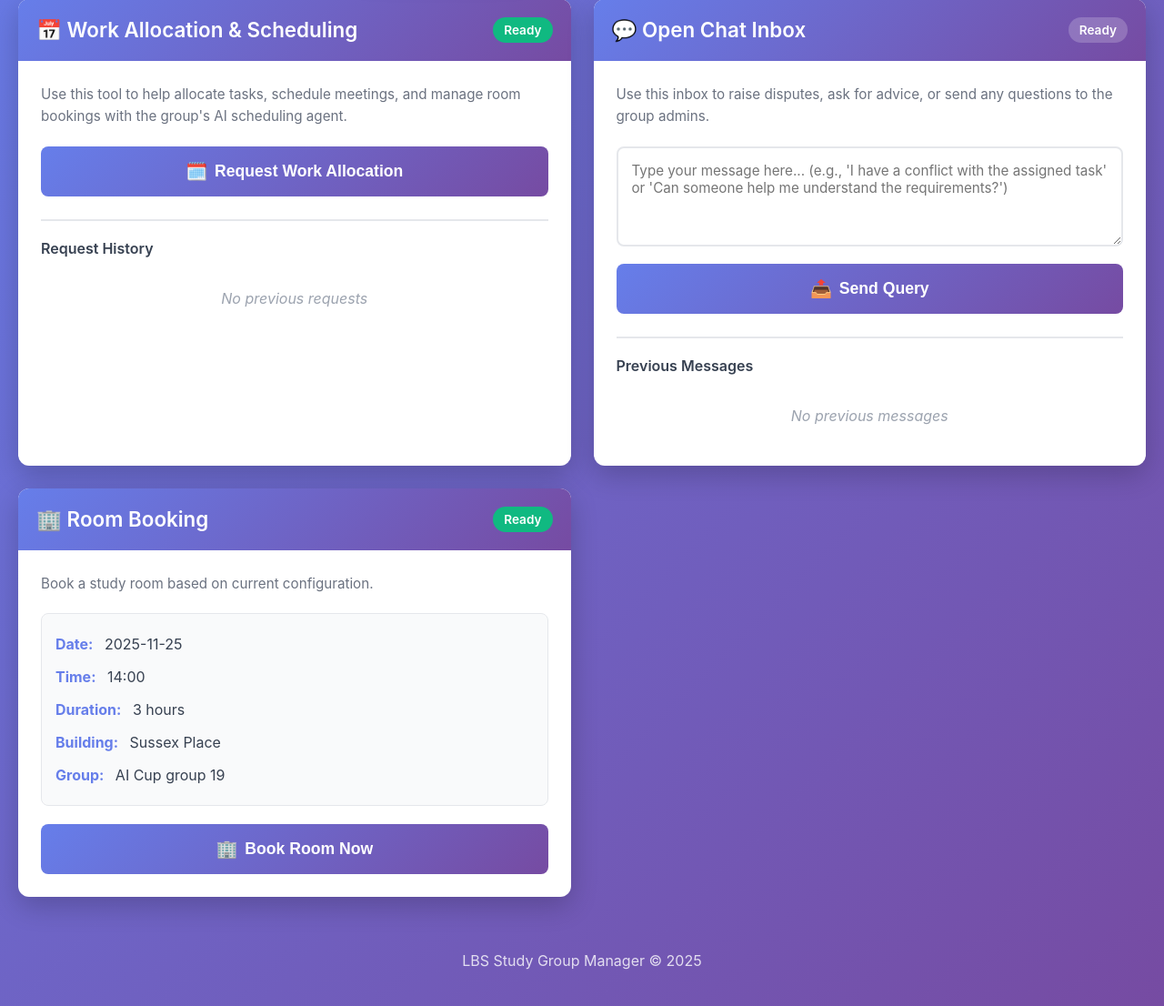
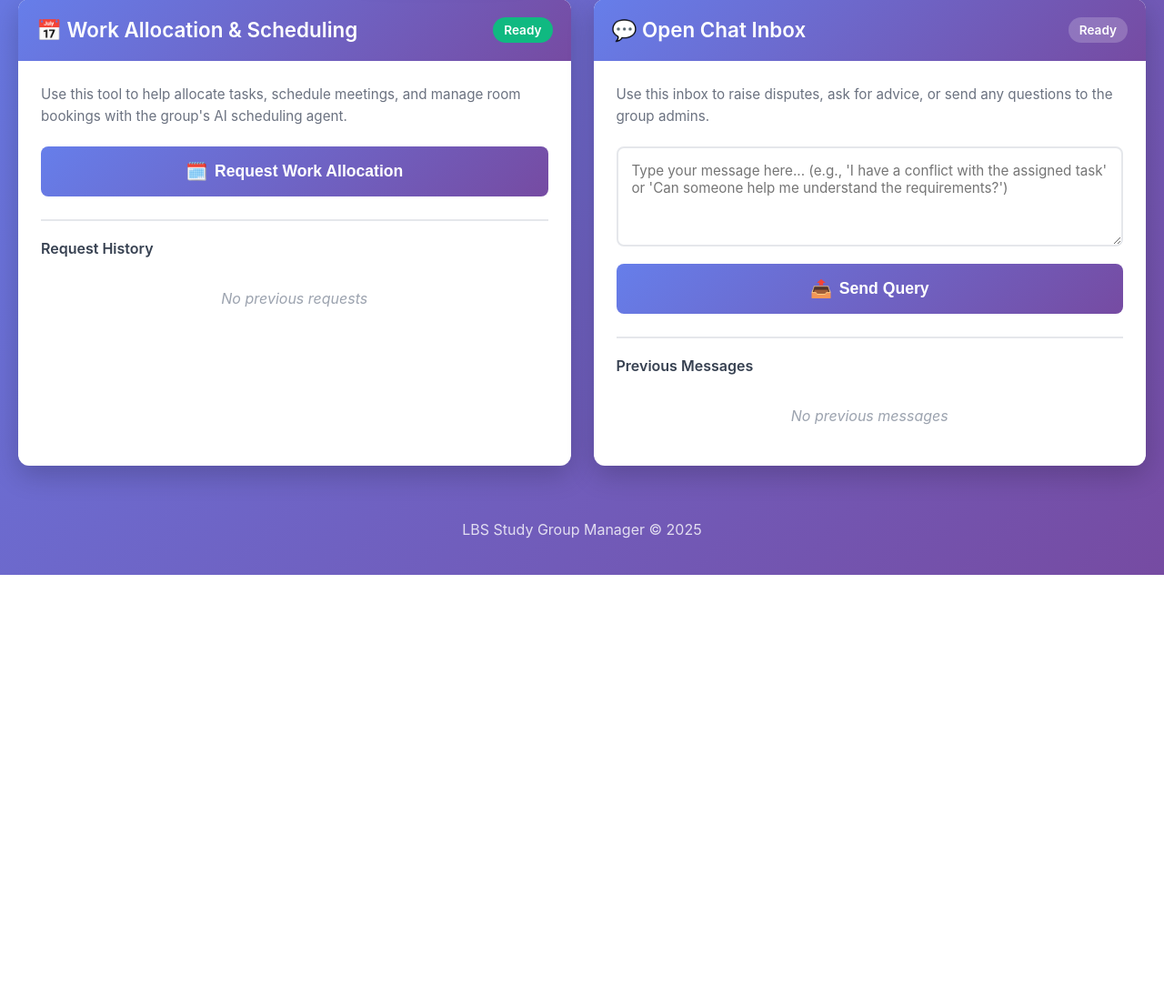
Before and after one commit to 1337samuels/StudAIGroupManager, a Flask app: page / in a window 1280 px wide. Shown: the part 261-1367 px from the top of the page at 91% size. After the commit the page ends 893 px from the top, so only its background shows below. Run offline with Flask 3, Linux system fonts and the light colour scheme.

Commit message:
Remove Room Booking card from Student Mode frontend
Student Mode now only shows:
- Work Allocation & Scheduling card
- Open Chat Inbox card

Room Booking functionality:
- Auto-triggers after successful allocation (if JSON config extracted)
- Manual booking available in LBS Integrations Mode only

This simplifies the Student Mode UI while maintaining the automatic
workflow: Request Allocation → AI generates config → Auto-books room

```diff
--- a/templates/index.html
+++ b/templates/index.html
@@ -104,33 +104,6 @@
                     </div>
                 </div>
 
-                <!-- Room Booking Card (Student) -->
-                <div class="card">
-                    <div class="card-header">
-                        <h2>🏢 Room Booking</h2>
-                        <span class="status-badge" id="student-booking-status">Ready</span>
-                    </div>
-                    <div class="card-body">
-                        <p class="card-description">Book a study room based on current configuration.</p>
-
-                        <div class="config-display" id="student-config-display">
-                            Loading configuration...
-                        </div>
-
-                        <button class="btn btn-primary btn-large" onclick="studentBookRoom()" id="student-booking-btn">
-                            <span class="btn-icon">🏢</span>
-                            Book Room Now
-                        </button>
-
-                        <div class="output-container" id="student-booking-output" style="display: none;">
-                            <div class="output-header">
-                                <span class="output-title">Booking Status</span>
-                                <button class="btn-clear" onclick="clearStudentBookingOutput()">Clear</button>
-                            </div>
-                            <pre class="output" id="student-booking-response"></pre>
-                        </div>
-                    </div>
-                </div>
             </div>
         </div>
 
```
